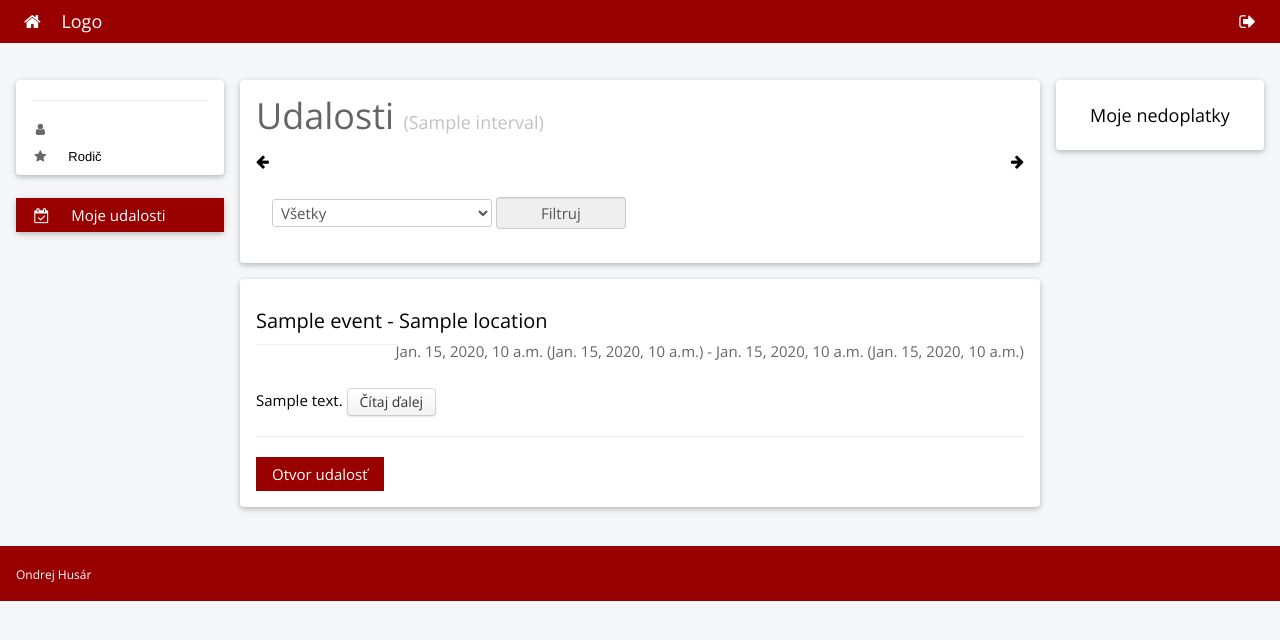
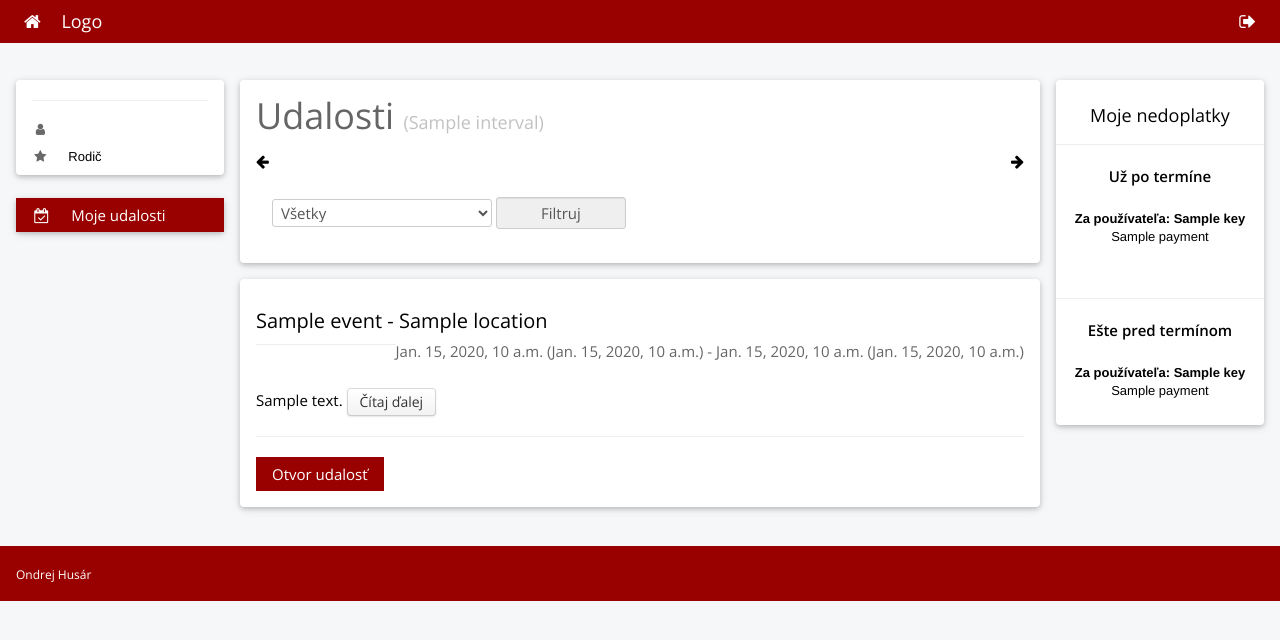
Before and after one commit to OHUSAR/lokomotiva, a Django app: template frontend/templates/frontend/dashboard.html in a window 1280 px wide. Shown: the top 640 px of the page. Run offline with Django 3.2, Linux system fonts and the light colour scheme; the template is opened without the code that fills it: most values are stand-ins (such as "Sample title", 1, 10 or a date in 2020); parts of the project's set-up code (start-up, migrations or seed data) failed here and were passed over; some libraries are stand-ins or nearby versions.

Commit message:
massive funcitonality upgrade

```diff
--- a/frontend/templates/frontend/dashboard.html
+++ b/frontend/templates/frontend/dashboard.html
@@ -110,12 +110,48 @@
             </a>
         </div>
     {% endfor %}
-    <!-- End Middle Column -->
 {% endblock %}
 
 {% block right_content %}
     <div class="w3-card-2 w3-round w3-white w3-padding-16 w3-center">
         <h5>Moje nedoplatky</h5>
+        <hr>
+        <div class="w3-container w3-center">
+            <div class="panel panel-danger">
+                <b>Už po termíne</b><br><br>
+                <p>
+                    {% for key, value in unpaid_high.items %}
+                        <b>Za používateľa: {{ key }}</b> <br>
+                        {% for payment in value %}
+                            {{ payment }}
+                            <br>
+                        {% endfor %}
+                    {% endfor %}
+                    {% if not unpaid_high %}
+                        Nemáte žiadne nedoplatky po termíne
+                    {% endif %}
+                </p>
+            </div>
+        </div>
+        <br>
+        <hr>
+        <div class="w3-container w3-center">
+            <div class="w3-responsive">
+                <b>Ešte pred termínom</b><br><br>
+                <p>
+                    {% for key, value in unpaid_low.items %}
+                        <b>Za používateľa: {{ key }}</b> <br>
+                        {% for payment in value %}
+                            {{ payment }}
+                            <br>
+                        {% endfor %}
+                    {% endfor %}
+                    {% if not unpaid_low %}
+                        Nemáte žiadne nedoplatky po termíne
+                    {% endif %}
+                </p>
+            </div>
+        </div>
     </div>
     <br>
 {% endblock %}
--- a/frontend/templates/frontend/event_base.html
+++ b/frontend/templates/frontend/event_base.html
@@ -61,9 +61,6 @@
                     </li>
                     <li class={% block accomodation_active %}{% endblock %}>
                         <a href="{% url 'frontend:event_accomodations' event.pk %}">Ubytovanie</a>
-                    </li>
-                    <li class={% block payments_active %}{% endblock %}>
-                        <a href="#">Platby</a>
                     </li>
                 </ul>
                 {% block actions_content %}
--- a/landing_page/templates/landing_page/index.html
+++ b/landing_page/templates/landing_page/index.html
@@ -44,7 +44,7 @@
                 <span class="sr-only">Toggle navigation</span> Menu <i class="fa fa-bars"></i>
             </button>
             <a class="page-scroll" href="#page-top">
-                <img src="{% static "landing_page/img/logos/logo.gif" %}" height="50">
+                <img src="{% static "landing_page/img/logos/logo.gif" %}" height="50" style="max-width: 50%;">
             </a>
         </div>
 
--- a/lokoadmin/templates/lokoadmin/login/login.html
+++ b/lokoadmin/templates/lokoadmin/login/login.html
@@ -8,7 +8,7 @@
 {% block content %}
   <div class="account-container">
     <div class="content clearfix">
-      <form action="#" method="post">
+      <form method="post">
         {% csrf_token %}
         {% if user.is_authenticated and 'next' in request.GET %}
           <div class="alert alert-danger fade in">
```
Also changed, not shown: events/models.py (+13 -8 lines), frontend/api.py (added, +22 -0 lines), frontend/views.py (+20 -0 lines), 2 other files.
